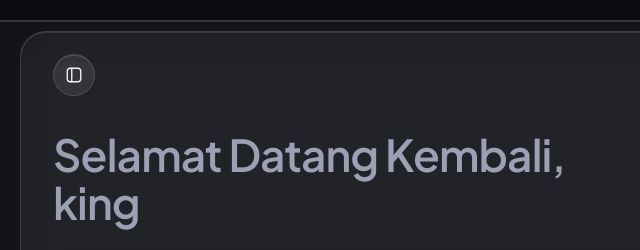
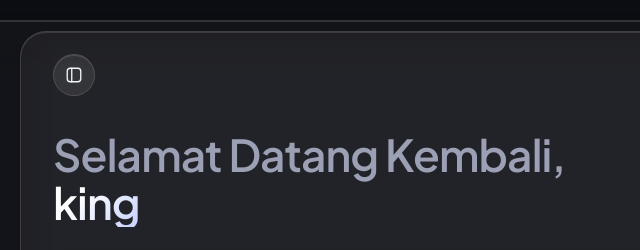
Before and after one commit to pariiee/jadibo-qwerty, a website: page public/dashboard.html in a window 1280 px wide. Shown: the top 250 px of the page, 241-881 px from the left. Drawn offline with nearby package versions, Linux system fonts and the light colour scheme; files that its build step writes are made by us from their sources; no server answers.

Commit message:
feat(hero): add smooth kinetic fade and shimmer animation to greeting

```diff
--- a/public/assets/dashboard-theme.css
+++ b/public/assets/dashboard-theme.css
@@ -332,6 +332,36 @@ html.dark .theme-switch .ts-moon{
 /* typography & cards */
 h1{margin:0!important;font-size:clamp(28px,4vw,44px)!important;line-height:1.1!important;letter-spacing:-.02em!important;font-weight:700!important;color:var(--ink)!important}
 h1 span{color:var(--mute)!important;font-weight:600!important}
+
+/* Hero Animated Greeting */
+.hero-sub{
+  display:inline-block!important;
+  color:var(--mute)!important;
+  font-weight:600!important;
+  opacity:0;
+  transform:translateY(6px);
+  animation:heroFade .6s cubic-bezier(.16,1,.3,1) forwards;
+}
+.hero-user{
+  display:inline-block!important;
+  background:linear-gradient(135deg,#ffffff 20%,#c7d2fe 60%,#818cf8 100%)!important;
+  -webkit-background-clip:text!important;
+  -webkit-text-fill-color:transparent!important;
+  background-size:200% auto!important;
+  opacity:0;
+  transform:translateY(10px);
+  animation:heroUser .8s cubic-bezier(.16,1,.3,1) .15s forwards, heroShimmer 6s ease infinite;
+}
+@keyframes heroFade{
+  to{opacity:1;transform:translateY(0)}
+}
+@keyframes heroUser{
+  to{opacity:1;transform:translateY(0)}
+}
+@keyframes heroShimmer{
+  0%,100%{background-position:0% 50%}
+  50%{background-position:100% 50%}
+}
 h2{font-size:22px!important;font-weight:700!important;margin:24px 0 14px!important;display:flex!important;align-items:baseline!important;gap:10px!important;color:var(--ink)!important;letter-spacing:-.01em!important}
 h2 small{color:var(--mute)!important;font-weight:500!important;font-size:14px!important}
 .m-sub, p.sub{color:var(--mute)!important;font-size:14px!important;margin:0 0 20px!important;line-height:1.5!important}
--- a/public/dashboard.html
+++ b/public/dashboard.html
@@ -135,7 +135,7 @@ h2 small{color:var(--mute);font-weight:500;font-size:14px}
 <h1 id="greeting" style="display:none"></h1>
 <div class="empty" id="empty-state" style="display:none"></div>
 <section class="hero">
-      <h1 id="hero-greeting"><span>Selamat Datang Kembali,</span><br><span id="hero-name">king</span></h1>
+      <h1 id="hero-greeting"><span class="hero-sub">Selamat Datang Kembali,</span><br><span class="hero-user" id="hero-name">king</span></h1>
       </section>
 
     <section class="stats">
--- a/public/js/dashboard.js
+++ b/public/js/dashboard.js
@@ -12,7 +12,7 @@
     if (topAv) topAv.textContent = (me.username || '?')[0].toUpperCase();
     document.getElementById('greeting').textContent   = 'Selamat Datang Kembali, ' + me.username;
     const hg = document.getElementById('hero-greeting');
-    if (hg) hg.innerHTML = '<span>Selamat Datang Kembali,</span><br>' + esc(me.username);
+    if (hg) hg.innerHTML = '<span class="hero-sub">Selamat Datang Kembali,</span><br><span class="hero-user" id="hero-name">' + esc(me.username) + '</span>';
     if (me.is_admin) document.getElementById('nav-admin').style.display = '';
     const nd = document.getElementById('nav-dashboard');
     if (nd) nd.classList.add('on', 'active');
```
